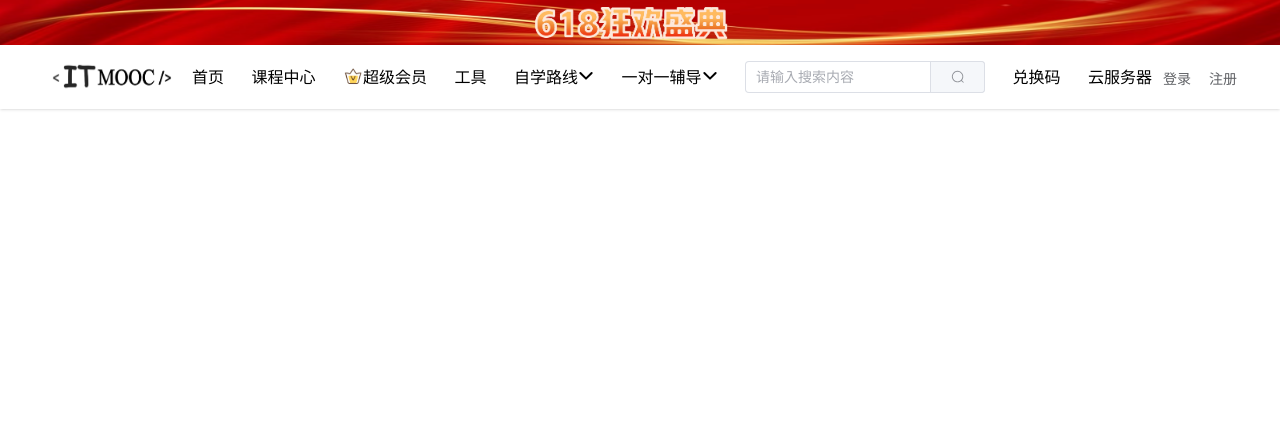
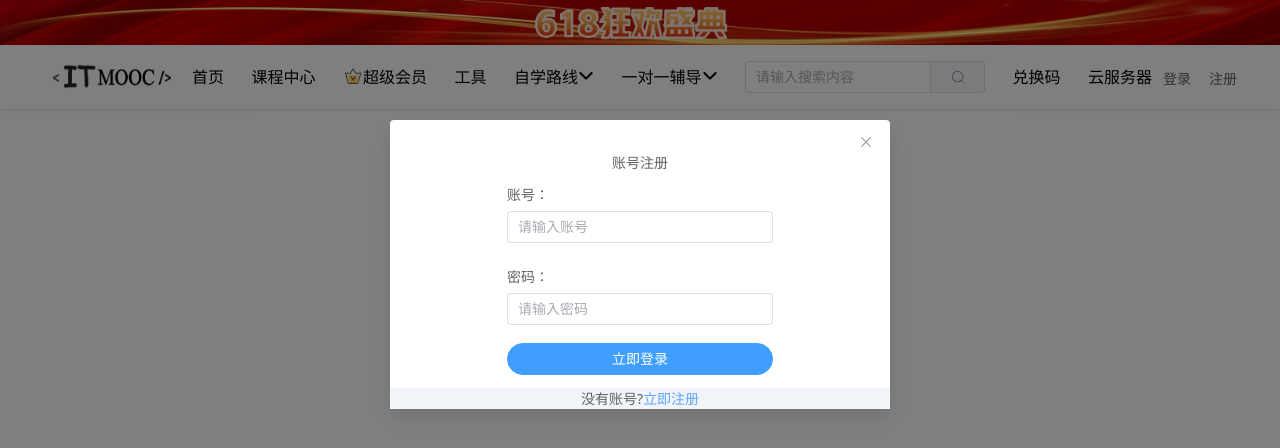
Before and after one commit to cjlbelegendary/vue-edufront, a Vue app: page /home in a window 1280 px wide. Both pictures are taken after a click on the button "登录". Shown: the top 448 px of the page. Built offline with nearby package versions, Linux system fonts and the light colour scheme.

Commit message:
登录模块+数据持久化

```diff
--- a/package.json
+++ b/package.json
@@ -12,6 +12,7 @@
     "@element-plus/icons-vue": "^2.3.1",
     "element-plus": "^2.9.4",
     "pinia": "^3.0.1",
+    "pinia-plugin-persistedstate": "^4.2.0",
     "vue": "^3.5.13",
     "vue-router": "^4.5.0"
   },
--- a/src/components/Header.vue
+++ b/src/components/Header.vue
@@ -39,11 +39,17 @@
         <a href="#">兑换码</a>
         <a href="#">云服务器</a>
     </div>
-    <div v-show="!user.isLogin">
+    <div v-if="!user.isLogin">
       <el-button link size="large" @click="modal.switchLoginVisible">登录</el-button>
       <el-button link size="large" @click="modal.switchRegVisible">注册</el-button>
     </div>
-    <div v-show="user.isLogin">{{ user.users.account }}</div>
+    <div v-else>
+      <el-popconfirm title="是否退出登录?" @confirm="user.logout">
+        <template #reference>
+          <el-button>{{ user.users.account }}</el-button>
+      </template>
+      </el-popconfirm>
+    </div>
   </div>
 </template>
 
--- /dev/null
+++ b/src/components/Login.vue
@@ -0,0 +1,62 @@
+<template>
+  <el-dialog width="500px" v-model="modal.isLoginVisible" class="relative ">
+    <h1 class="text-center c-#404040 text-22px font-normal mb-1.5">账号注册</h1>
+    <div class="pb-44px flex items-center justify-center w-full">
+        <el-form name="login">
+            <!-- 账号 -->
+            <el-form-item>
+                账号：<el-input v-model="account" placeholder="请输入账号" />
+            </el-form-item>
+            <!-- 密码 -->
+            <el-form-item>
+                密码：<el-input type="password" :show-password="true" v-model="password" placeholder="请输入密码" />
+            </el-form-item>
+            <el-form-item>
+                <el-button
+                    type="primary"
+                    @click="handleFinish(account,password)"
+                    class="flex w-full items-center justify-center bg-#444b52 text-white rounded-full"
+                >
+                    <span>立即登录</span>
+                </el-button>
+            </el-form-item>
+        </el-form>
+    </div>
+    <!-- 跳转注册 -->
+    <div class="absolute w-full h-44px left-0 flex items-center justify-center bg-slate-100 bottom-0">
+            <span>没有账号?</span>
+            <span
+                class="text-blue-400 cursor-pointer"
+                @click="
+                    ()=>{
+                        modal.switchRegVisible()
+                        modal.switchLoginVisible()
+                    }
+                "
+            >
+                立即注册
+            </span>
+        </div>
+  </el-dialog>
+</template>
+
+<script lang='ts' setup name=''>
+import { ref } from 'vue'
+import {useUserStore} from '@/stores/user.js'
+import {useModalStore} from "@/stores/modal.js"
+
+const account =ref('')
+const password=ref('')
+
+const user=useUserStore()
+const modal=useModalStore()
+
+function handleFinish (account,password) {
+    user.login(account,password)
+    modal.switchLoginVisible()
+}
+
+</script>
+
+<style scoped>
+</style>
--- a/src/components/Register.vue
+++ b/src/components/Register.vue
@@ -1,5 +1,5 @@
 <template>
-    <el-dialog width="500px"  v-model="modal.isRegVisible" class="relative">
+    <el-dialog width="500px"  v-model="modal.isRegVisible" class="relative ">
         <h1 class="text-center c-#404040 text-22px font-normal mb-1.5">账号注册</h1>
         <div class="pb-44px flex items-center justify-center w-full">
             <el-form name="register">
@@ -9,11 +9,11 @@
                 </el-form-item>
                 <!-- 密码 -->
                 <el-form-item>
-                    密码：<el-input type="password" v-model="password" placeholder="请输入密码" />
+                    密码：<el-input type="password" :show-password="true" v-model="password" placeholder="请输入密码" />
                 </el-form-item>
                 <!-- 确认密码 -->
                 <el-form-item>
-                    确认密码：<el-input type="password" v-model="rePassword" placeholder="请再次输入密码" />
+                    确认密码：<el-input type="password" :show-password="true" v-model="rePassword" placeholder="请再次输入密码" />
                 </el-form-item>
                 <el-form-item>
                     <el-button
@@ -87,5 +87,4 @@ function handleFinish() {
 </script>
 
 <style scoped>
-
 </style>
--- a/src/main.js
+++ b/src/main.js
@@ -6,6 +6,7 @@ import * as ElementPlusIconsVue from '@element-plus/icons-vue'
 import App from './App.vue'
 import router from './router/router.js'
 import "./tailwindcss.css"
+import piniaPluginPersistedstate from 'pinia-plugin-persistedstate'
 
 const app = createApp(App)
 
@@ -14,9 +15,10 @@ Object.keys(ElementPlusIconsVue).forEach(key => {
   app.component(key, ElementPlusIconsVue[key])
 })
 
-app.use(createPinia())
+const pinia = createPinia()
+pinia.use(piniaPluginPersistedstate)
+app.use(pinia)
 app.use(router)
 app.use(ElementPlus)
 
-
 app.mount('#app')
--- a/src/pages/home.vue
+++ b/src/pages/home.vue
@@ -24,14 +24,17 @@
     <!-- 底部的内容导航 -->
   </div>
   <!-- 提醒登录浮层组件 -->
+  <Login></Login>
   <Register></Register>
+
 </template>
 
 <script lang='ts' setup name='Home'>
-  import {useUserStore} from '@/stores/user.js'
-  import Header from '@/components/Header.vue'
-  import Register from '@/components/Register.vue'
-  const user=useUserStore()
+import {useUserStore} from '@/stores/user.js'
+import Header from '@/components/Header.vue'
+import Register from '@/components/Register.vue'
+import Login from '@/components/Login.vue'
+const user=useUserStore()
 </script>
 
 <style scoped>
--- a/src/stores/modal.js
+++ b/src/stores/modal.js
@@ -6,20 +6,12 @@ export const useModalStore = defineStore('modal', () => {
     const isLoginVisible = ref(false)
 
     const switchRegVisible = () => {
-        console.log("switchReg",isRegVisible.value)
         isRegVisible.value = !isRegVisible.value
-            // if(isRegVisible.value){
-            //     isLoginVisible.value = false
-            // }
-        console.log(isRegVisible.value)
     }
 
-    const switchLoginVisible=()=>{
+    const switchLoginVisible = () => {
         isLoginVisible.value = !isLoginVisible.value
-        if(isLoginVisible.value){
-            isRegVisible.value = false
-        }
     }
 
-    return { isRegVisible,isLoginVisible,switchLoginVisible,switchRegVisible}
+    return { isRegVisible, isLoginVisible, switchLoginVisible, switchRegVisible }
 })
--- a/src/stores/user.js
+++ b/src/stores/user.js
@@ -1,5 +1,6 @@
 import { ref, computed } from 'vue'
 import { defineStore } from 'pinia'
+import { ElMessage } from 'element-plus'
 
 export const useUserStore = defineStore('user', () => {
   const currentUser=ref('')
@@ -8,8 +9,36 @@ export const useUserStore = defineStore('user', () => {
     account:"",
     password:"",
   })
-  const login=()=>{}
-  const logout=()=>{}
+  const login=(account, password)=>{
+    const foundUser=users.value.account==account && users.value.password==password
+    console.log(users.value.account,account)
+    console.log(users.value.account==account)
+    console.log(users.value.password==password)
+    console.log(foundUser)
+    if(foundUser){
+      ElMessage({
+        message: '登录成功',
+        type: 'success',
+      })
+      isLogin.value=true
+      currentUser.value=account
+    }else{
+      ElMessage({
+        message: '账号或密码错误!',
+        type: 'error',
+      })
+    }
+  }
+  const logout=()=>{
+    // console('isLogin:',isLogin.value)
+    isLogin.value=false
+    currentUser.value=''
+    // console('isLogin:',isLogin.value)
+    ElMessage({
+      message: '退出登录',
+      type: 'success',
+  })
+  }
   const register=(account,password)=>{
     users.value={account,password}
     localStorage.setItem('xdclass_vue_users',JSON.stringify(users.value)) //将数据存储到本地
@@ -17,4 +46,8 @@ export const useUserStore = defineStore('user', () => {
     isLogin.value=true
   }
   return {currentUser,isLogin,users,login,logout,register }
-})
+},
+{
+  persist: true,//数据持久化
+}
+)
```
Also changed, not shown: 1 other file (tests, documents, lock files or other folders).
